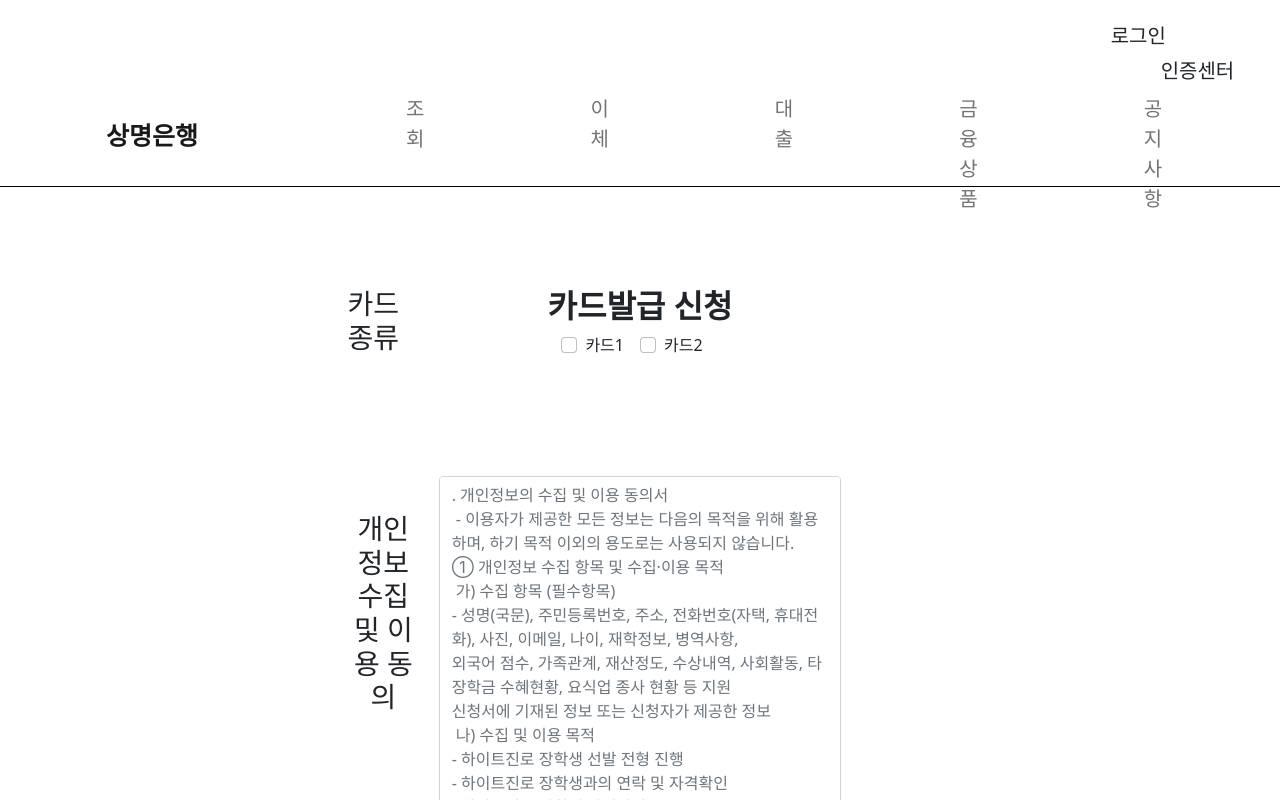
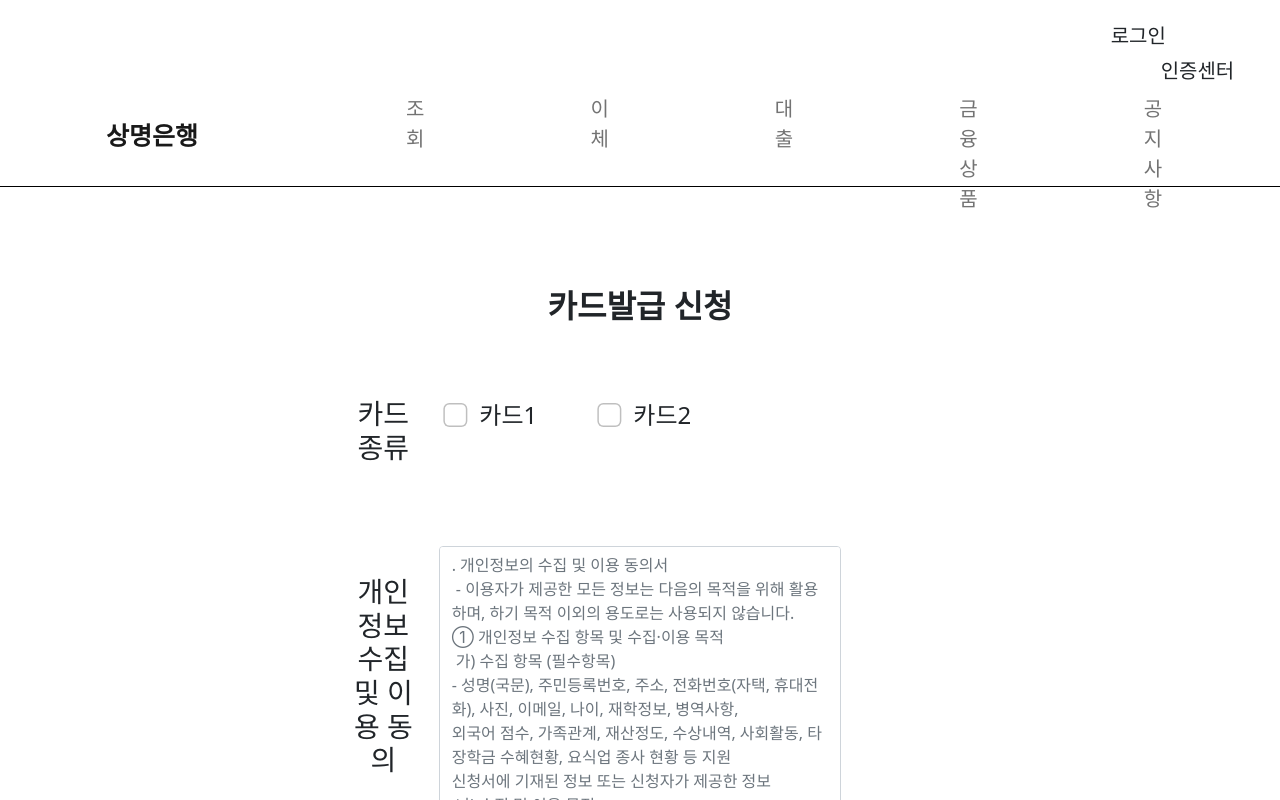
Before and after one commit to OHWONSIK/Security_Frontend_React, a React (Create React App) app in the folder react/: page /cardissuancepage in a window 1280 px wide. Shown: the top 800 px of the page. Built offline with nearby package versions, Linux system fonts and the light colour scheme.

Commit message:
Update cardissuance.module.css

```diff
--- a/react/src/css/cardissuance.module.css
+++ b/react/src/css/cardissuance.module.css
@@ -2,9 +2,31 @@
     padding-top:100px;
 }
 
+
+.cardtype{
+    padding-top:110px;
+    padding-left:20px;
+}
 .guide{
-    padding-top:150px;
+    padding-top:103px;
     padding-left:20px;
+}
+
+.cardcheckbox{
+    text-align: left;
+    margin-top: 78px;
+}
+
+.firstcard{
+    transform : scale(1.5);
+    padding-left:50px;
+    padding-right:50px;
+}
+
+.secondcard{
+    transform : scale(1.5);
+    padding-left:50px;
+    padding-right:50px;
 }
 
 .application{
```
